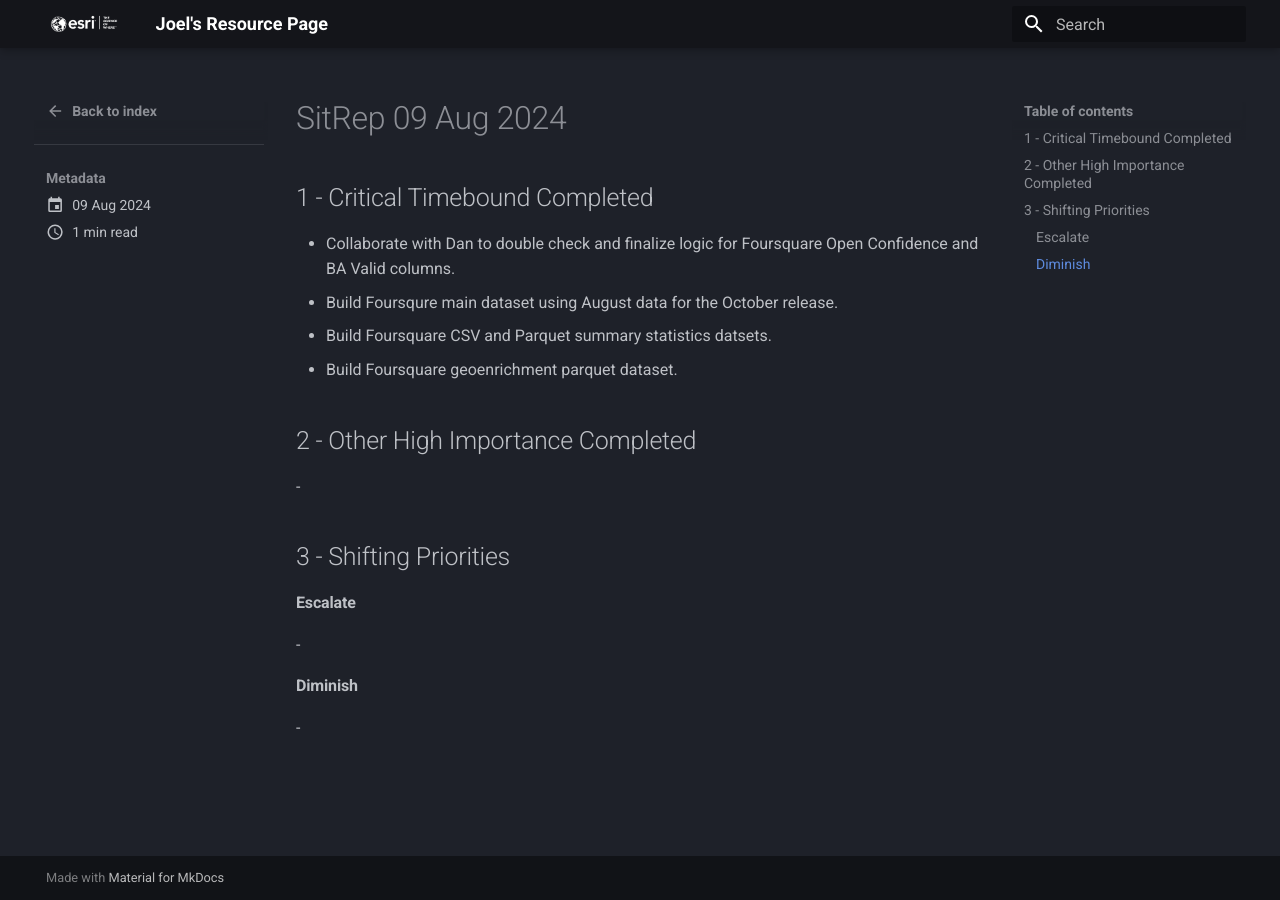
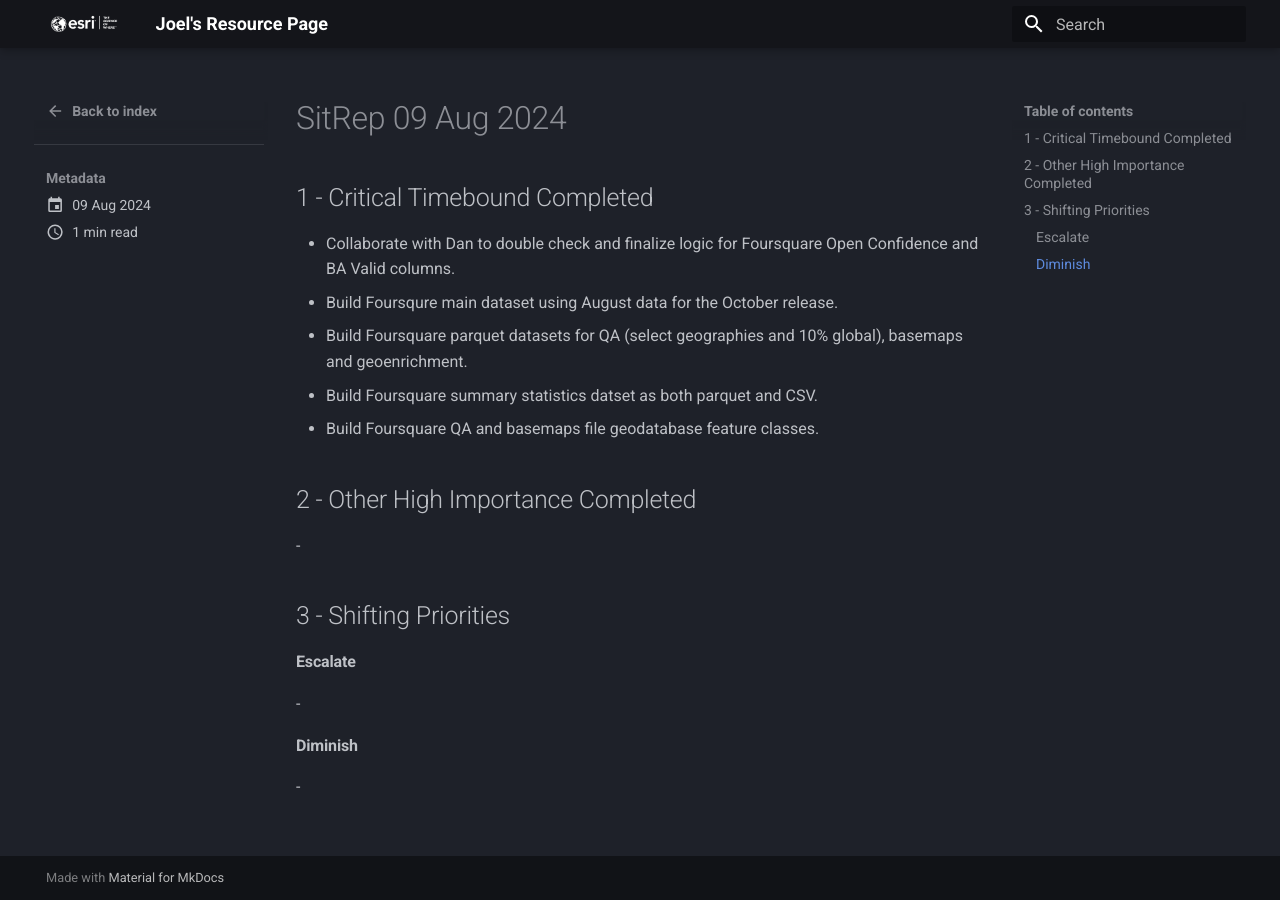
Before and after one commit to knu2xs/esri-resource-page, an MkDocs documentation site: the page built from docs/sitreps/posts/sitrep_20240809.md, in a window 1280 px wide. Built offline with MkDocs 1.6.1 and Material for MkDocs 9.7.7, drawn with Linux system fonts in a browser that asks for light colours.

Commit message:
update sitreps

```diff
--- a/docs/sitreps/posts/sitrep_20240809.md
+++ b/docs/sitreps/posts/sitrep_20240809.md
@@ -8,8 +8,9 @@
 
 - Collaborate with Dan to double check and finalize logic for Foursquare Open Confidence and BA Valid columns.
 - Build Foursqure main dataset using August data for the October release.
-- Build Foursquare CSV and Parquet summary statistics datsets.
-- Build Foursquare geoenrichment parquet dataset.
+- Build Foursquare parquet datasets for QA (select geographies and 10% global), basemaps and geoenrichment.
+- Build Foursquare summary statistics datset as both parquet and CSV.
+- Build Foursquare QA and basemaps file geodatabase feature classes.
 
 ## 2 - Other High Importance Completed
 
```
